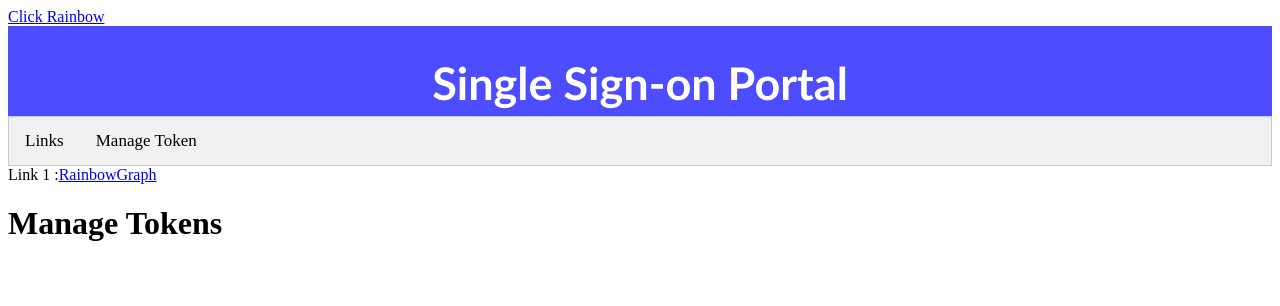
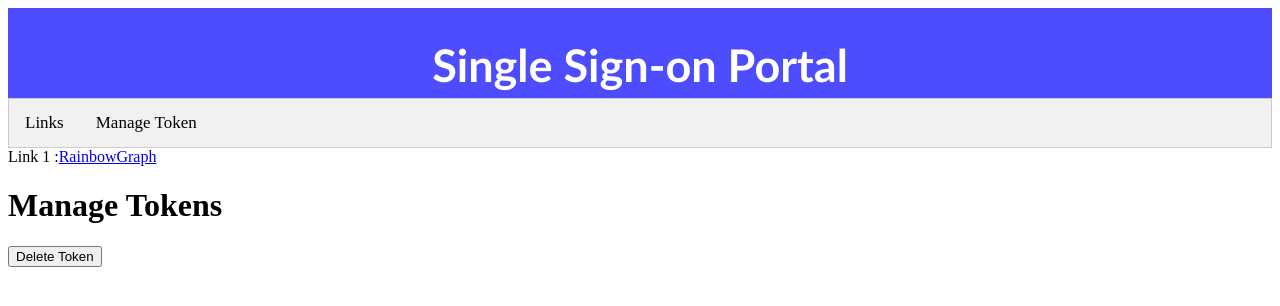
Before and after one commit to asinsinwal/SingleSignOn, a Flask app: template templates/temp.html in a window 1280 px wide. Shown: the top 306 px of the page. Run offline with Flask 2, Linux system fonts and the light colour scheme; the template is opened without the code that fills it: most values are stand-ins (such as "Sample title", 1, 10 or a date in 2020).

Commit message:
Deletion Updated
Html handling is left.
Token is getting deleted, when called explicitly and is redirected to
login page.

```diff
--- a/RainbowGraphService/RainbowGraphService.py
+++ b/RainbowGraphService/RainbowGraphService.py
@@ -418,4 +418,4 @@ def visualize(id):
 if __name__ == '__main__':
     setup_sql_lite_db()
     #app.run(host='127.0.0.1', port=3005, threaded=True)
-    app.run(host='127.0.0.2', port=3005, threaded=True)
+    app.run(host='0.0.0.0', port=3005, threaded=True)
--- a/app.py
+++ b/app.py
@@ -163,13 +163,16 @@ def developer(key):
         return "true"  ## render shortcut one
 
 
-@app.route("/delete/<string:key>/", methods=['POST'])
+@app.route("/delete/<string:key>/", methods=['GET'])
 def delete_token(key):
     global cur, con
-    cur.execute("DELETE from Identity WHERE id='" + base64.b64decode(key) + "'")
+    print 'before delete query encoded key = '+str(key)
+    print 'before delete query, decoded key = ' +base64.b64decode(key)
+    key = base64.b64decode(key)
+    cur.execute("DELETE from Identity WHERE id='" + key + "'")
     con.commit()
     session.pop('access_token', None)
-    return redirect(url_for('index'))
+    return redirect(url_for('login'))
 
     #return render_template('temp.html', json_data = key)  ## render shortcut one
 def insert(json1_data,cur,con):
--- a/templates/temp.html
+++ b/templates/temp.html
@@ -1,6 +1,5 @@
 <!DOCTYPE html>
 <html>
-<a href="http://0.0.0.0:3005/developer?id={{ id }}"  target="_blank">Click Rainbow</a>
   <head>
     <link rel="stylesheet" type="text/css" href="../static/styles/app.css">
   <script>
@@ -9,7 +8,7 @@
     function beforeRedirect(str){
         //check if Rainbow graph service is invoked
         if(str == "RainbowGraph"){
-        document.getElementById("form1").action = "http://127.0.0.2:3005/developer";
+        document.getElementById("form1").action = "http://0.0.0.0:3005/developer";
         document.getElementById("form1").submit();
             }
         //previous code
@@ -58,8 +57,11 @@
 
     </div>
     <div id="manageToken">
-        <h1>Manage Tokens</h1>
-    </div>
-        </form>
+         <h1>Manage Tokens</h1>
+         <form2 action='/delete/{{ id }}/' method = "GET">
+         <input type = "submit" value="Delete Token">
+       </form2>
+     </div>
+   </form>
   </body>
 </html>
```
